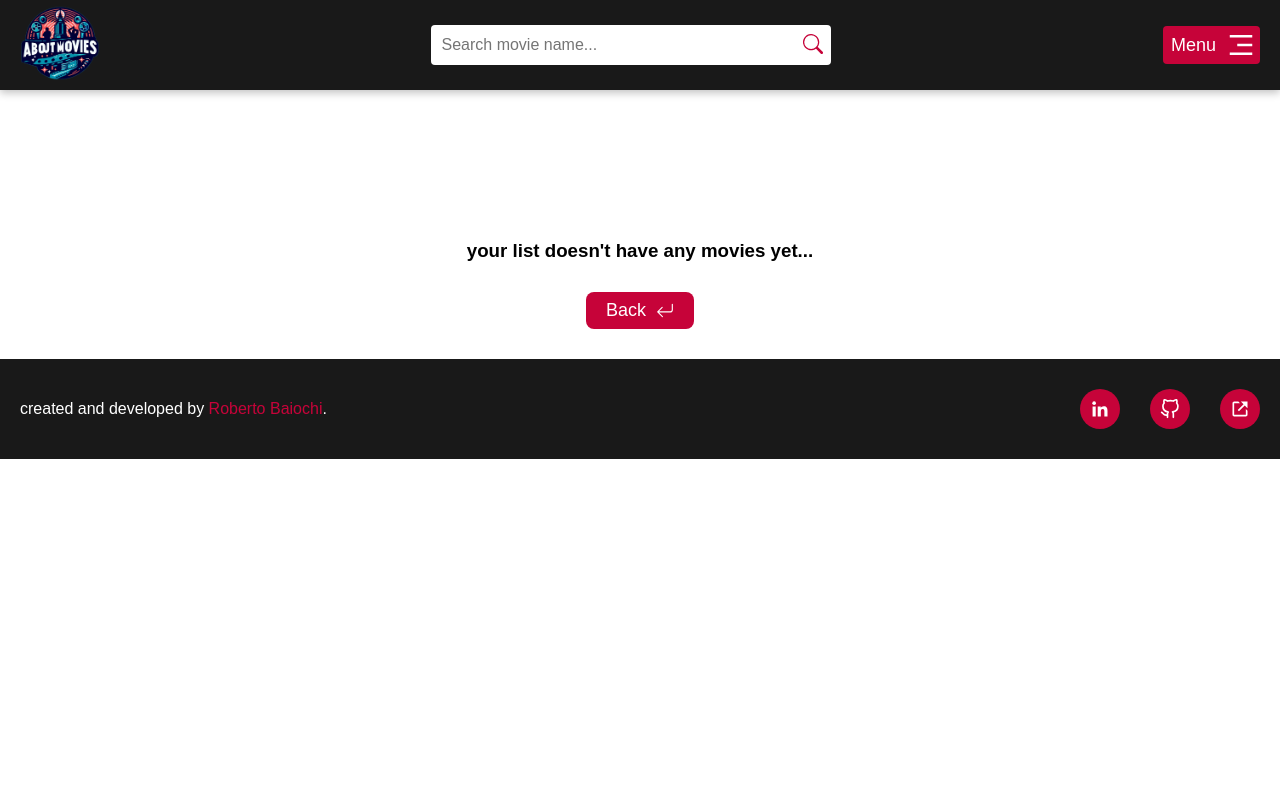
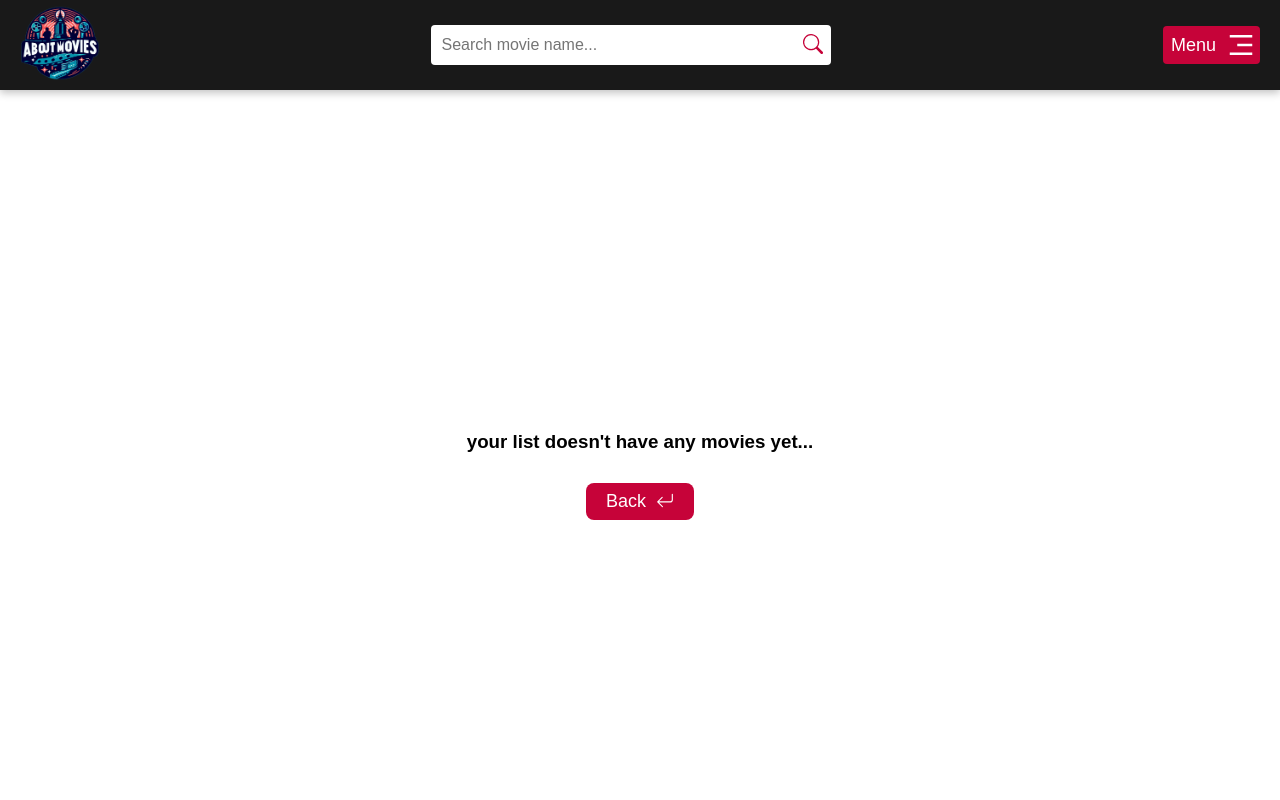
Before and after one commit to RobertoBaiochi/about-movies, a Next.js app: page /mylist in a window 1280 px wide. Shown: the top 800 px of the page. Built offline with nearby package versions, Linux system fonts and the light colour scheme; a web font is replaced by a local one.

Commit message:
Feat: Scrollbar and errors handling

```diff
--- a/app/components/FetchDataList/styles.module.css
+++ b/app/components/FetchDataList/styles.module.css
@@ -1,5 +1,7 @@
 .list__section {
     max-width: 140rem;
+    min-height: 100vh;
+    height: 100%;
     display: flex;
     flex-direction: column;
     margin-inline: auto;
@@ -49,6 +51,7 @@
 .list__section .list__container a img {
     width: 100%;
     height: 100%;
+    background-color: #6c6a6a;
 }
 
 @media (min-width: 580px) {
--- a/app/components/FetchDataSearchList/styles.module.css
+++ b/app/components/FetchDataSearchList/styles.module.css
@@ -1,5 +1,7 @@
 .list__section {
     max-width: 140rem;
+    min-height: 100vh;
+    height: 100%;
     display: flex;
     flex-direction: column;
     margin-inline: auto;
--- a/app/components/MyListComponent/styles.module.css
+++ b/app/components/MyListComponent/styles.module.css
@@ -1,5 +1,6 @@
 .mylist__section {
     max-width: 140rem;
+    height: 100%;
     display: flex;
     flex-direction: column;
     margin-inline: auto;
--- a/app/globals.css
+++ b/app/globals.css
@@ -35,3 +35,17 @@ button {
     background-color: #c60339;
     color: #fff;
 }
+
+body::-webkit-scrollbar {
+    width: 0.8rem;
+}
+
+body::-webkit-scrollbar-track {
+    background: #fff;
+    border-radius: 1rem;
+}
+
+body::-webkit-scrollbar-thumb {
+    background: #c60339;
+    border-radius: 10px;
+}
--- a/app/hooks/useMyList.tsx
+++ b/app/hooks/useMyList.tsx
@@ -11,7 +11,7 @@ export const useMyList = () => {
         const getMyList = myListData !== null ? JSON.parse(myListData) : [];
 
         setMyList(getMyList);
-    }, []);
+    }, [setMyList]);
 
     return { myList, setMyList };
 };
--- a/app/list/[slug]/styles.module.css
+++ b/app/list/[slug]/styles.module.css
@@ -1,6 +1,8 @@
 .list__page {
     margin-top: 7rem;
     width: 100%;
+    min-height: 100vh;
+    height: 100%;
 }
 
 .list__page .btn__container {
--- a/app/mylist/page.tsx
+++ b/app/mylist/page.tsx
@@ -6,7 +6,7 @@ import { useMyList } from "../hooks/useMyList";
 import styles from "./styles.module.css";
 
 export default function MyList() {
-    const { myList, setMyList } = useMyList();
+    const { myList } = useMyList();
 
     return (
         <main className={styles.mylist__page}>
--- a/app/mylist/styles.module.css
+++ b/app/mylist/styles.module.css
@@ -1,6 +1,8 @@
 .mylist__page {
     margin-top: 7rem;
     width: 100%;
+    min-height: 100vh;
+    height: 100%;
     display: flex;
     align-items: center;
     justify-content: center;
@@ -8,7 +10,6 @@
 }
 
 .mylist__page h3 {
-    margin-top: 15rem;
     text-align: center;
 }
 
```
Also changed, not shown: app/components/FetchDataId/index.tsx (+13 -2 lines), app/components/FetchDataList/index.tsx (+14 -3 lines), app/components/FetchDataSearchList/index.tsx (+18 -6 lines).
